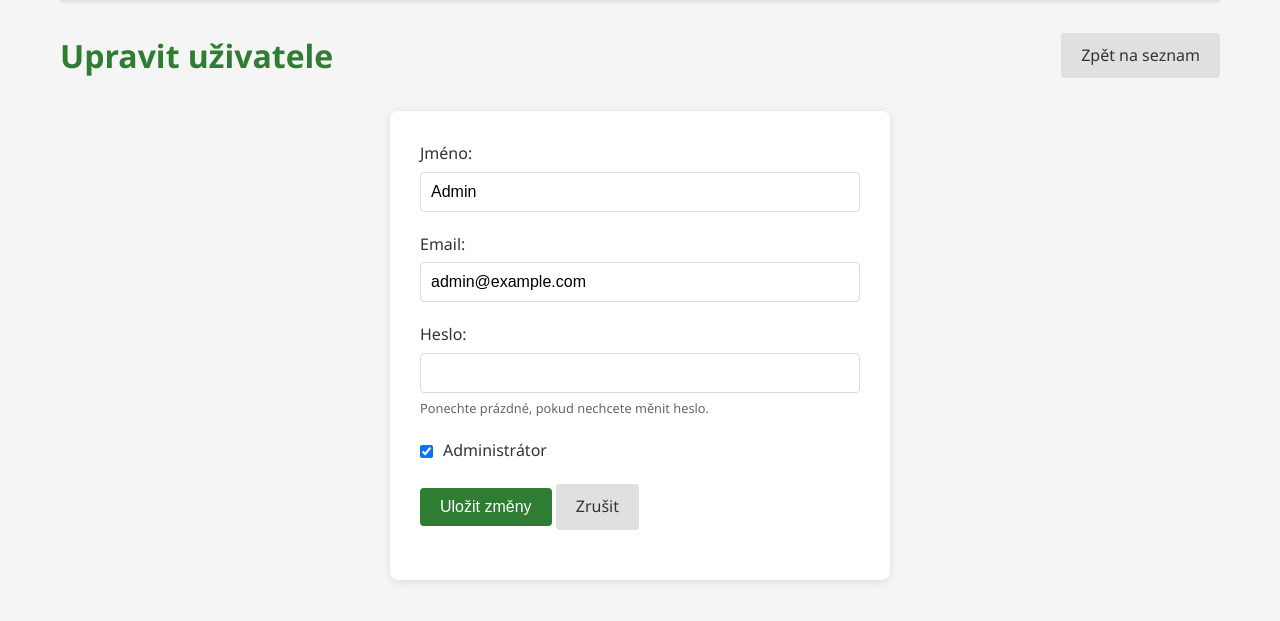
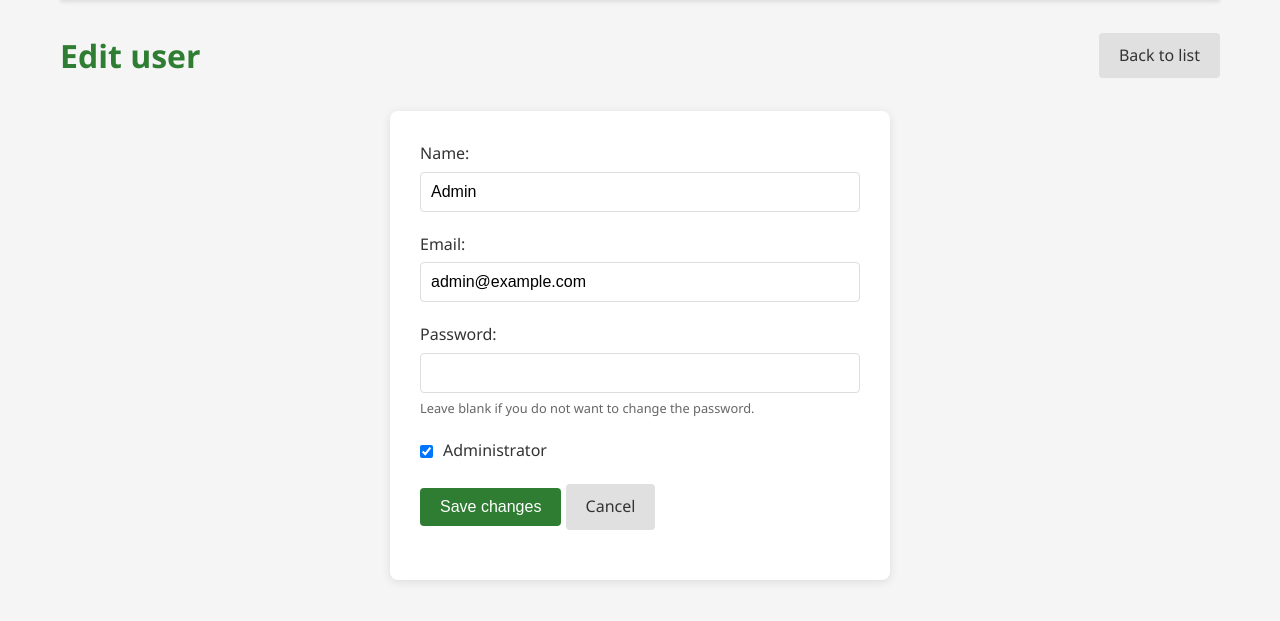
Before and after one commit to stofiiis/Scout-warehouse-manager, a PHP site: page /admin/edit_user.php?id=1 in a window 1280 px wide. Shown: the part 60-681 px from the top of the page. Run offline with PHP 8.4, Linux system fonts and the light colour scheme; a user stored in the database is signed in; data comes from the database, SQL or seed files in the repository.

Commit message:
Admin translated

```diff
--- a/admin/edit_user.php
+++ b/admin/edit_user.php
@@ -40,14 +40,14 @@ if($_SERVER['REQUEST_METHOD'] == 'POST') {
     $is_admin = isset($_POST['is_admin']) ? 1 : 0;
 
     if(empty($name) || empty($email)) {
-        $error = "Jméno a email jsou povinné položky.";
+        $error = "Name and email are required fields.";
     } else {
         // Check if email already exists for other users
         $stmt = $pdo->prepare("SELECT id FROM users WHERE email = ? AND id != ?");
         $stmt->execute([$email, $user_id]);
 
         if($stmt->rowCount() > 0) {
-            $error = "Email je již používán jiným uživatelem.";
+            $error = "The email is already in use by another user.";
         } else {
             // Update user
             if(empty($password)) {
@@ -57,7 +57,7 @@ if($_SERVER['REQUEST_METHOD'] == 'POST') {
             } else {
                 // Update with new password
                 if(strlen($password) < 6) {
-                    $error = "Heslo musí mít alespoň 6 znaků.";
+                    $error = "The password must be at least 6 characters long.";
                 } else {
                     $hashed_password = password_hash($password, PASSWORD_DEFAULT);
                     $stmt = $pdo->prepare("UPDATE users SET name = ?, email = ?, password = ?, is_admin = ? WHERE id = ?");
@@ -80,7 +80,7 @@ if($_SERVER['REQUEST_METHOD'] == 'POST') {
                     header("Location: index.php?success=updated");
                     exit;
                 } catch(PDOException $e) {
-                    $error = "Chyba při aktualizaci uživatele: " . $e->getMessage();
+                    $error = "User update error: " . $e->getMessage();
                 }
             }
         }
@@ -92,7 +92,7 @@ if($_SERVER['REQUEST_METHOD'] == 'POST') {
 <head>
     <meta charset="UTF-8">
     <meta name="viewport" content="width=device-width, initial-scale=1.0">
-    <title>Upravit uživatele - Správa skautských skladů</title>
+    <title>Edit user - Scout Warehouse Manager</title>
     <link rel="stylesheet" href="../css/style.css">
     <link rel="stylesheet" href="admin.css">
 </head>
@@ -102,8 +102,8 @@ if($_SERVER['REQUEST_METHOD'] == 'POST') {
 
         <div class="content">
             <div class="page-header">
-                <h1>Upravit uživatele</h1>
-                <a href="index.php" class="btn btn-secondary">Zpět na seznam</a>
+                <h1>Edit user</h1>
+                <a href="index.php" class="btn btn-secondary">Back to list</a>
             </div>
 
             <?php if($error): ?>
@@ -113,7 +113,7 @@ if($_SERVER['REQUEST_METHOD'] == 'POST') {
             <div class="form-container">
                 <form method="POST" action="edit_user.php?id=<?php echo $user_id; ?>">
                     <div class="form-group">
-                        <label for="name">Jméno:</label>
+                        <label for="name">Name:</label>
                         <input type="text" id="name" name="name" value="<?php echo htmlspecialchars($user['name']); ?>" required>
                     </div>
 
@@ -123,19 +123,19 @@ if($_SERVER['REQUEST_METHOD'] == 'POST') {
                     </div>
 
                     <div class="form-group">
-                        <label for="password">Heslo:</label>
+                        <label for="password">Password:</label>
                         <input type="password" id="password" name="password">
-                        <small>Ponechte prázdné, pokud nechcete měnit heslo.</small>
+                        <small>Leave blank if you do not want to change the password.</small>
                     </div>
 
                     <div class="form-group checkbox-group">
                         <input type="checkbox" id="is_admin" name="is_admin" <?php echo $user['is_admin'] ? 'checked' : ''; ?>>
-                        <label for="is_admin">Administrátor</label>
+                        <label for="is_admin">Administrator</label>
                     </div>
 
                     <div class="form-group">
-                        <button type="submit" class="btn btn-primary">Uložit změny</button>
-                        <a href="index.php" class="btn btn-secondary">Zrušit</a>
+                        <button type="submit" class="btn btn-primary">Save changes</button>
+                        <a href="index.php" class="btn btn-secondary">Cancel</a>
                     </div>
                 </form>
             </div>
```
Also changed, not shown: admin/add_user.php (+4 -4 lines), admin/index.php (+10 -10 lines).
